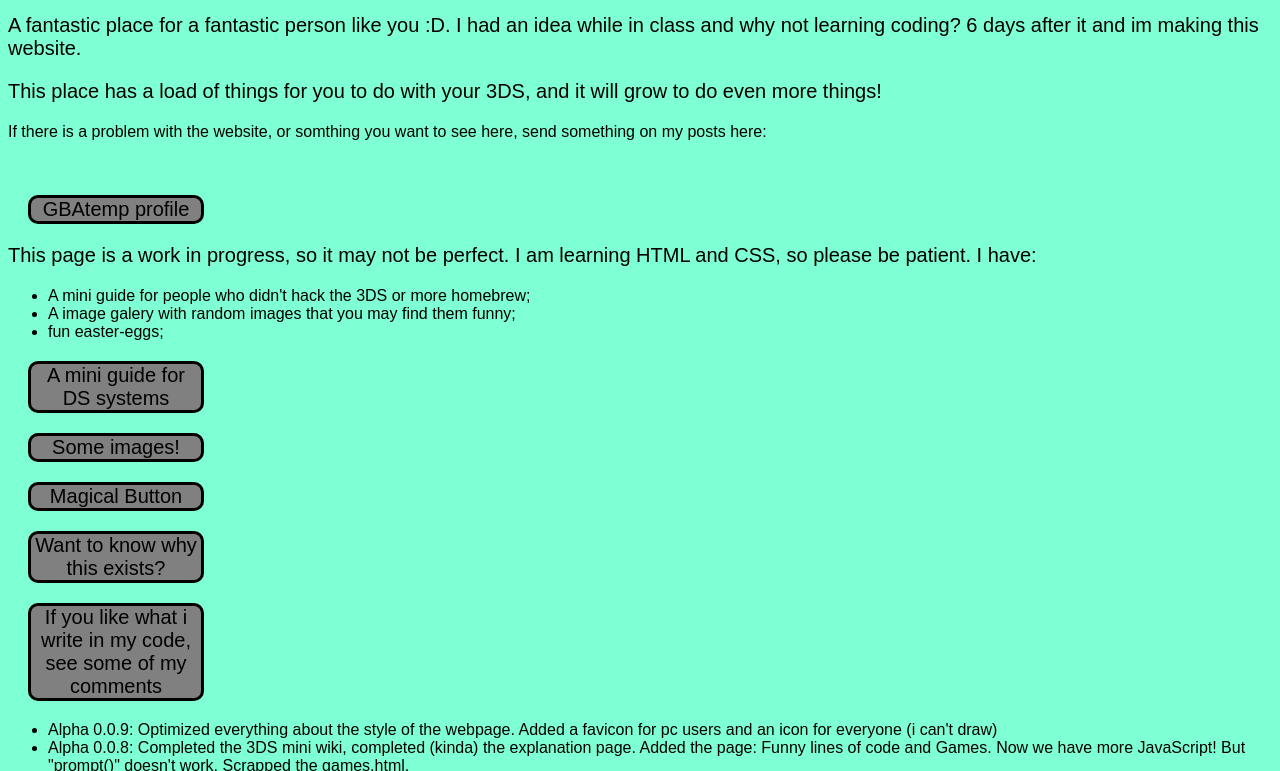
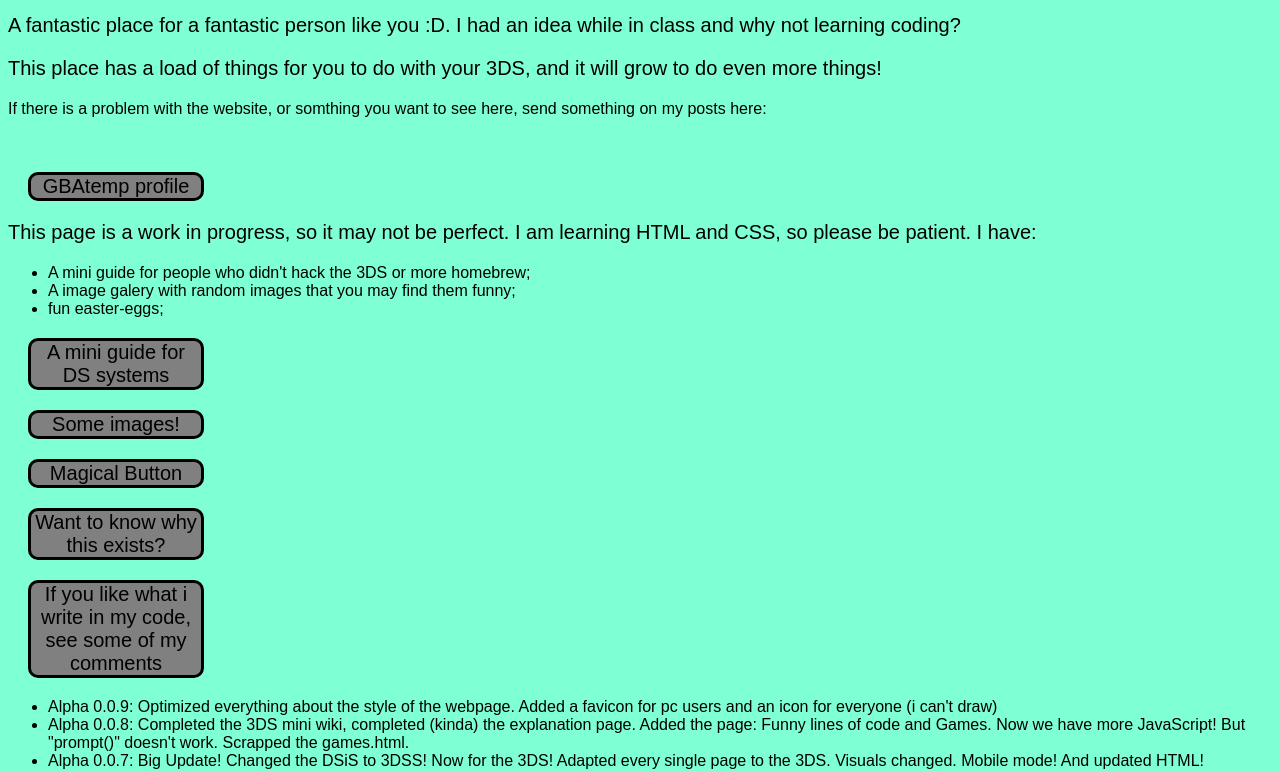
Before and after one commit to Lgame0143/3DSS, a plain HTML site: page index.html in a window 1280 px wide. Shown: the part 329-1100 px from the top of the page. Drawn offline with Linux system fonts and the light colour scheme.

Commit message:
Update index.html

```diff
--- a/index.html
+++ b/index.html
@@ -13,7 +13,7 @@
         <h2>This page is an Alpha, it will be updated frequently, so be patient!</h2>
         <h3 id="Version">Alpha 0.0.9</h3>
         <!--Why do i have so many ID's when they do nothing? It's not a bother, though...-->
-        <p class="Text_Important">A fantastic place for a fantastic person like you :D. I had an idea while in class and why not learning coding? 6 days after it and im making this website.</p>
+        <p class="Text_Important">A fantastic place for a fantastic person like you :D. I had an idea while in class and why not learning coding?</p>
         <p class="Text_Important">This place has a load of things for you to do with your 3DS, and it will grow to do even more things!</p>
         <p class="Text-Important">If there is a problem with the website, or somthing you want to see here, send something on my posts here:</p><br>
         <a href="https://gbatemp.net/members/lgame0143.713107/#recent-content" class="Link_Button">GBAtemp profile</a>
```
